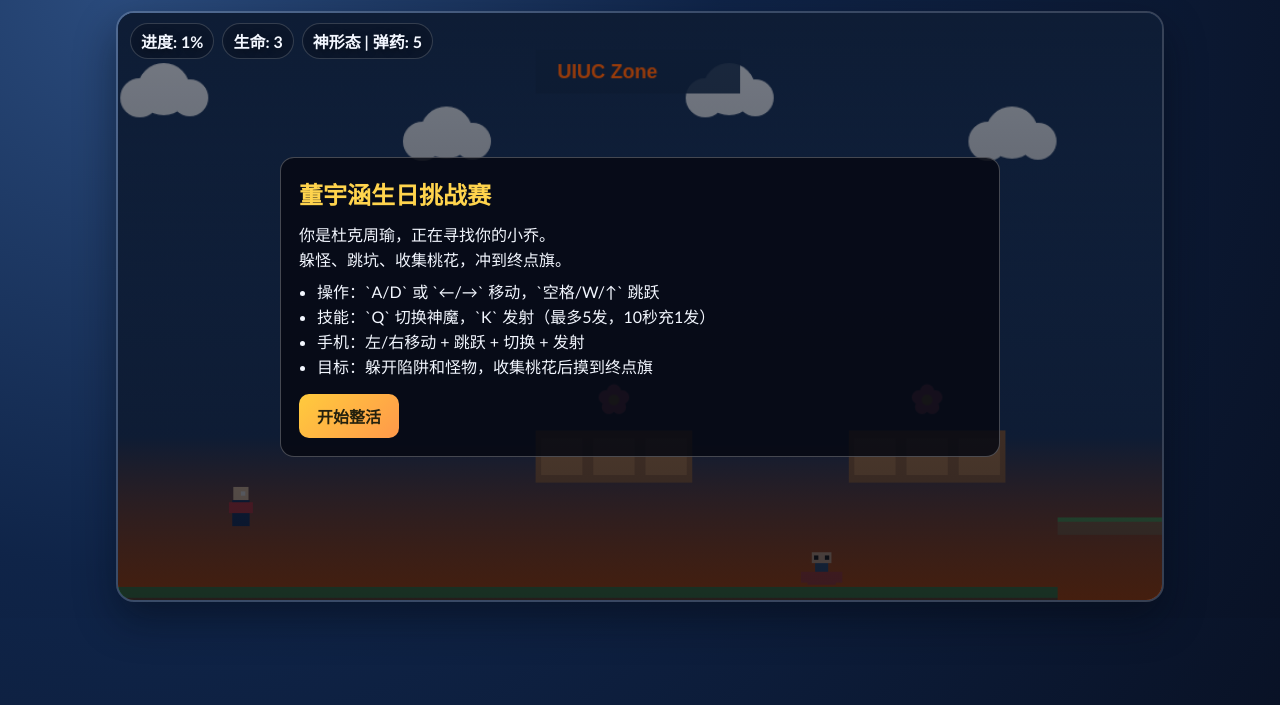
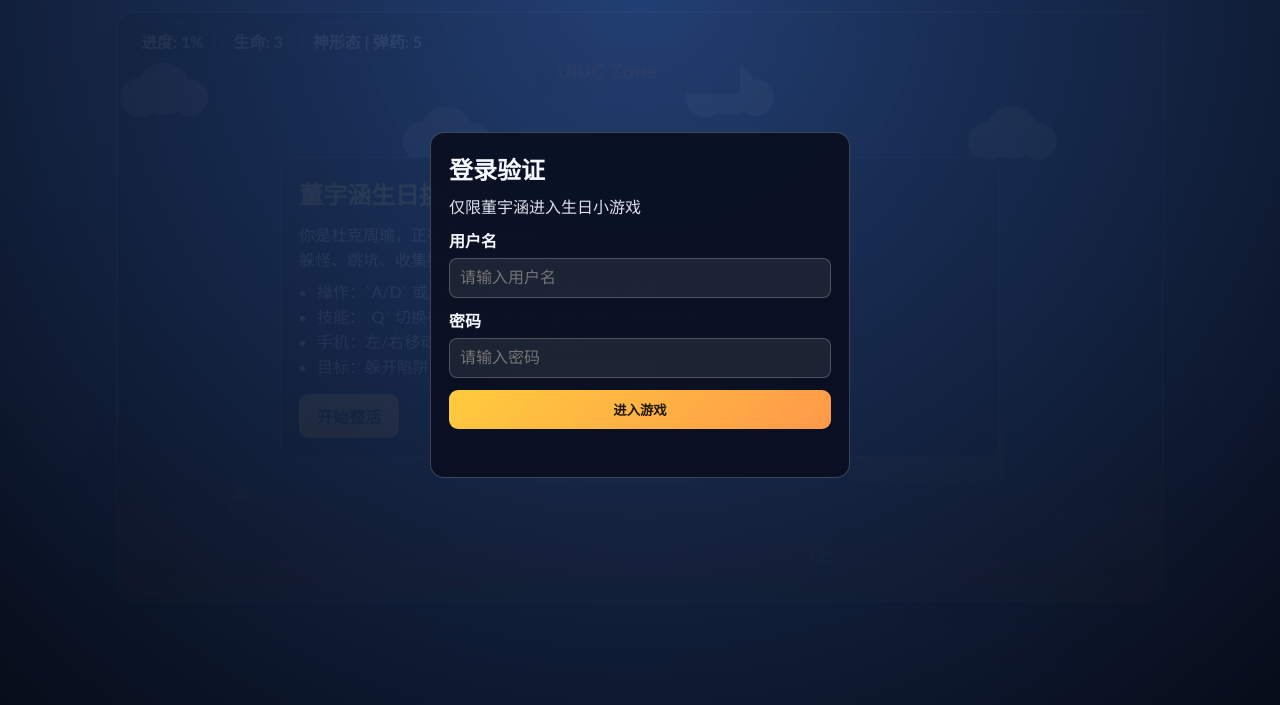
Before and after one commit to lxiangz-oss/dyh-birthday-game, a plain HTML site: page index.html in a window 1280 px wide. Shown: the part 95-800 px from the top of the page. Drawn offline with Linux system fonts and the light colour scheme.

Commit message:
Add login gate for Dong Yuhan and password access

```diff
--- a/index.html
+++ b/index.html
@@ -7,6 +7,19 @@
     <link rel="stylesheet" href="./style.css" />
   </head>
   <body>
+    <section id="authGate" class="auth-gate visible">
+      <div class="auth-card">
+        <h2>登录验证</h2>
+        <p>仅限董宇涵进入生日小游戏</p>
+        <label for="authName">用户名</label>
+        <input id="authName" type="text" placeholder="请输入用户名" autocomplete="username" />
+        <label for="authPass">密码</label>
+        <input id="authPass" type="password" placeholder="请输入密码" autocomplete="current-password" />
+        <button id="authBtn" type="button">进入游戏</button>
+        <p id="authError" class="auth-error"></p>
+      </div>
+    </section>
+
     <div class="app">
       <header class="top-bar">
         <h1>杜克周瑜找小乔</h1>
--- a/script.js
+++ b/script.js
@@ -21,6 +21,13 @@ const rightBtn = document.getElementById("rightBtn");
 const jumpBtn = document.getElementById("jumpBtn");
 const modeBtn = document.getElementById("modeBtn");
 const shootBtn = document.getElementById("shootBtn");
+const authGate = document.getElementById("authGate");
+const authName = document.getElementById("authName");
+const authPass = document.getElementById("authPass");
+const authBtn = document.getElementById("authBtn");
+const authError = document.getElementById("authError");
+
+let authed = false;
 
 const TILE = 48;
 const ROWS = 13;
@@ -251,6 +258,20 @@ function announce(text, duration = 1200) {
   announceTimer = setTimeout(() => {
     announceEl.classList.remove("visible");
   }, duration);
+}
+
+function verifyLogin() {
+  const name = authName.value.trim();
+  const pass = authPass.value.trim();
+  if (name === "董宇涵" && pass === "<YOUR_LOGIN_PASSWORD>") {
+    authed = true;
+    authGate.classList.remove("visible");
+    authError.textContent = "";
+    announce("登录成功");
+    return;
+  }
+  authed = false;
+  authError.textContent = "用户名或密码错误";
 }
 
 function resetGame() {
@@ -1034,7 +1055,20 @@ shootBtn.addEventListener("pointerdown", (e) => {
   shoot();
 });
 
+authBtn.addEventListener("click", verifyLogin);
+authPass.addEventListener("keydown", (e) => {
+  if (e.key === "Enter") verifyLogin();
+});
+authName.addEventListener("keydown", (e) => {
+  if (e.key === "Enter") verifyLogin();
+});
+
 startBtn.addEventListener("click", () => {
+  if (!authed) {
+    authGate.classList.add("visible");
+    authError.textContent = "请先登录";
+    return;
+  }
   state.keys = Object.create(null);
   resetGame();
 });
--- a/style.css
+++ b/style.css
@@ -25,6 +25,74 @@ body {
   max-width: 1080px;
   margin: 0 auto;
   padding: 16px;
+}
+
+.auth-gate {
+  position: fixed;
+  inset: 0;
+  z-index: 9999;
+  display: none;
+  align-items: center;
+  justify-content: center;
+  padding: 16px;
+  background: radial-gradient(circle at 50% 10%, rgba(36, 66, 120, 0.92), rgba(7, 12, 24, 0.97));
+}
+
+.auth-gate.visible {
+  display: flex;
+}
+
+.auth-card {
+  width: min(420px, 100%);
+  padding: 18px;
+  border-radius: 14px;
+  border: 1px solid rgba(255, 255, 255, 0.22);
+  background: rgba(8, 15, 31, 0.9);
+}
+
+.auth-card h2 {
+  margin: 0 0 8px;
+}
+
+.auth-card p {
+  margin: 0 0 10px;
+  opacity: 0.9;
+}
+
+.auth-card label {
+  display: block;
+  margin: 10px 0 6px;
+  font-weight: 700;
+}
+
+.auth-card input {
+  width: 100%;
+  border: 1px solid rgba(255, 255, 255, 0.22);
+  border-radius: 8px;
+  background: rgba(255, 255, 255, 0.08);
+  color: var(--ink);
+  padding: 10px;
+  font-size: 1rem;
+}
+
+.auth-card button {
+  margin-top: 12px;
+  width: 100%;
+  appearance: none;
+  border: 0;
+  border-radius: 9px;
+  padding: 10px 14px;
+  font-weight: 800;
+  color: #1d1a0a;
+  background: linear-gradient(135deg, #ffcb3d, #ff994a);
+  cursor: pointer;
+}
+
+.auth-error {
+  min-height: 1.2em;
+  margin-top: 10px;
+  color: #ff9fac;
+  font-weight: 700;
 }
 
 .top-bar h1 {
```
Also changed, not shown: 1 other file.
